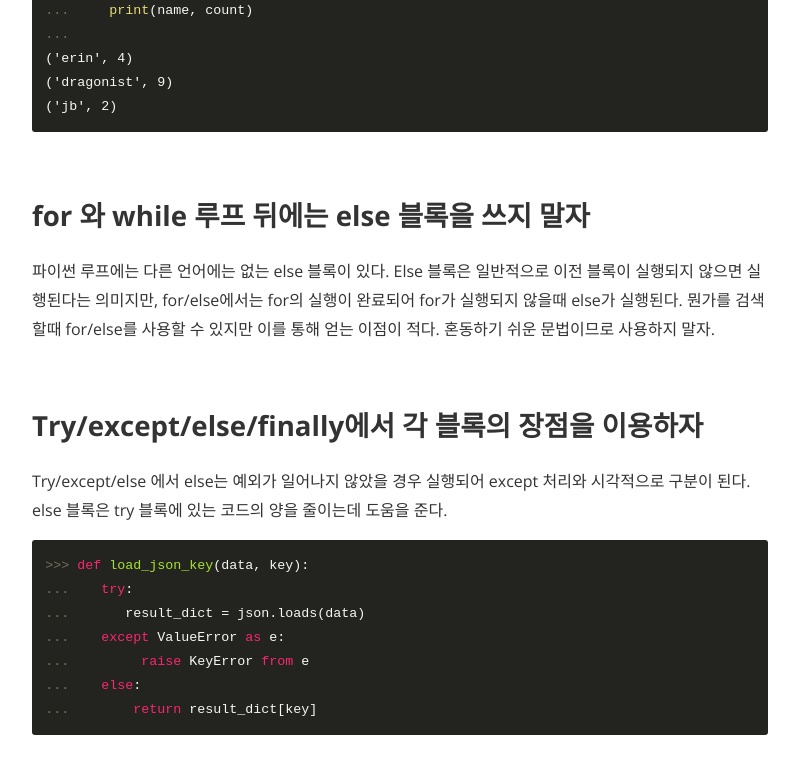
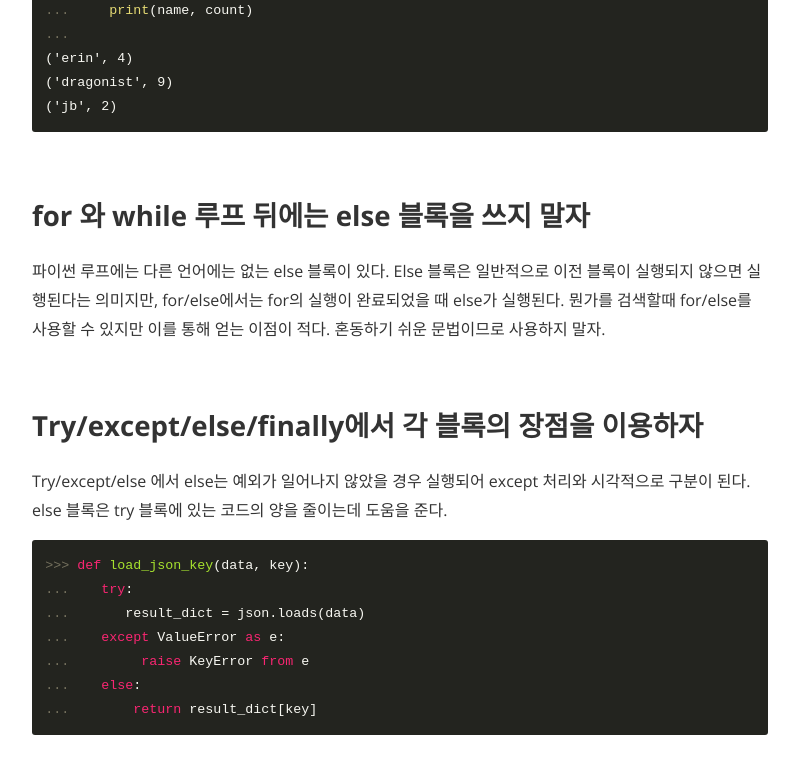
Before and after one commit to underlinee/github.io, a Jekyll site: the page built from _posts/2018-03-02-9791186978825.markdown, in a window 1280 px wide and 900 px high, scrolled down 2898 px, cut to the strip 0-770 px from the top of the window. Shown: the whole strip, without its empty margins (240-1039 px from the left). Built offline with Jekyll 4.4.1, drawn with Linux system fonts in a browser that asks for light colours; nearby versions of some CDN libraries; comment, search, counter and statistics services are not loaded.

```diff
--- a/_posts/2018-03-02-9791186978825.markdown
+++ b/_posts/2018-03-02-9791186978825.markdown
@@ -93,7 +93,7 @@ zip은 지연 제너레이터로 둘 이상의 이터레이터로부터 다음
 <br/>
 
 ## for 와 while 루프 뒤에는 else 블록을 쓰지 말자
-파이썬 루프에는 다른 언어에는 없는 else 블록이 있다. Else 블록은 일반적으로 이전 블록이 실행되지 않으면 실행된다는 의미지만, for/else에서는 for의 실행이 완료되어 for가 실행되지 않을때 else가 실행된다. 뭔가를 검색할때 for/else를 사용할 수 있지만 이를 통해 얻는 이점이 적다. 혼동하기 쉬운 문법이므로 사용하지 말자.
+파이썬 루프에는 다른 언어에는 없는 else 블록이 있다. Else 블록은 일반적으로 이전 블록이 실행되지 않으면 실행된다는 의미지만, for/else에서는 for의 실행이 완료되었을 때 else가 실행된다. 뭔가를 검색할때 for/else를 사용할 수 있지만 이를 통해 얻는 이점이 적다. 혼동하기 쉬운 문법이므로 사용하지 말자.
 
 <br/>
 
--- /dev/null
+++ b/google812580628dc937b1.html
@@ -0,0 +1 @@
+google-site-verification: google812580628dc937b1.html
```
